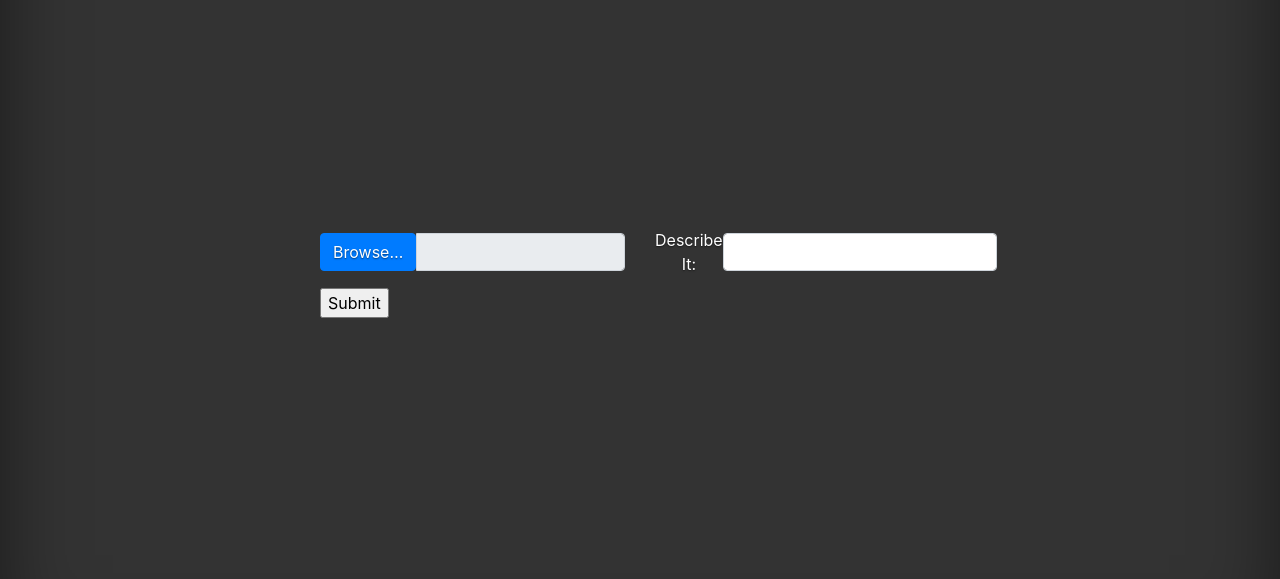
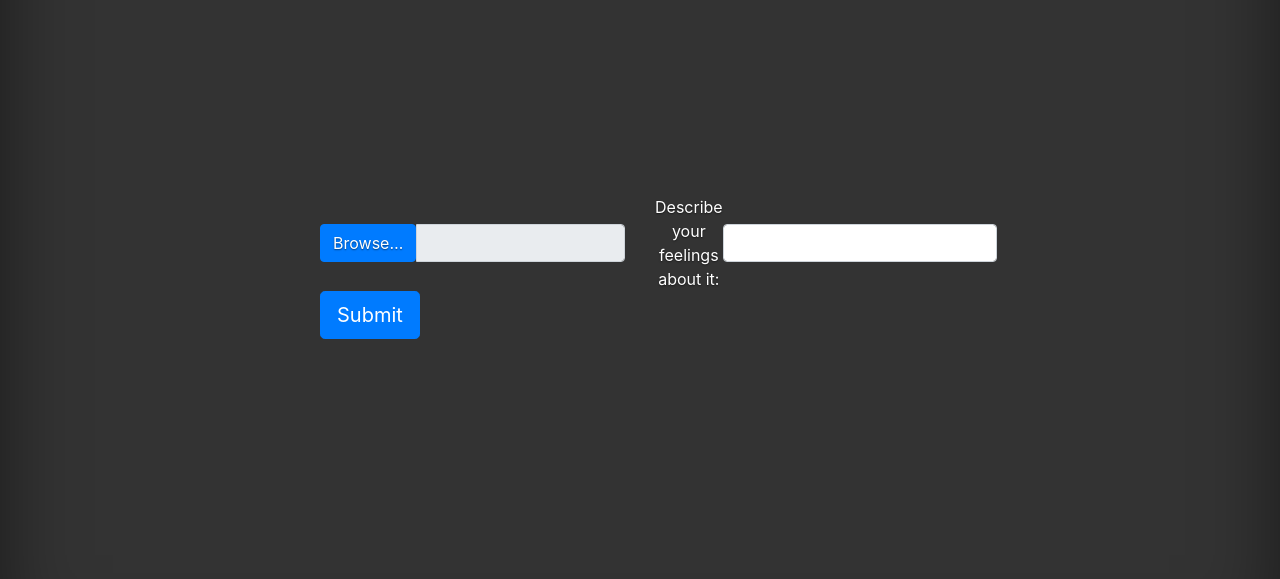
Before and after one commit to OkapalDominic/animal_analysis, a Flask app: page / in a window 1280 px wide. Shown: the part 150-729 px from the top of the page. Run offline with Flask 2, Linux system fonts and the light colour scheme; some libraries are stand-ins or nearby versions.

Commit message:
Fix issue with submit button and POST data of form

```diff
--- a/templates/index.html
+++ b/templates/index.html
@@ -50,7 +50,7 @@ $(function() {
 
          		<label class="input-group-btn">
 
-         			Describe It: <br><input type="text" class="form-control" name="description">
+         			Describe your feelings about it: <br><input type="text" class="form-control" name="description">
 
          		 </label>
          </div>
@@ -58,7 +58,8 @@ $(function() {
 	<br><br><br>
 		<div class="col-lg-6 col-sm-6 col-12">
 		<div class="input-group">
-		 <input type="submit" name"submit" value="Submit">
+		 <input type="submit" class="btn btn-primary btn-lg" name"submit" value="Submit">
+
 		 </div>
 		 </div>
 		</form>
```
